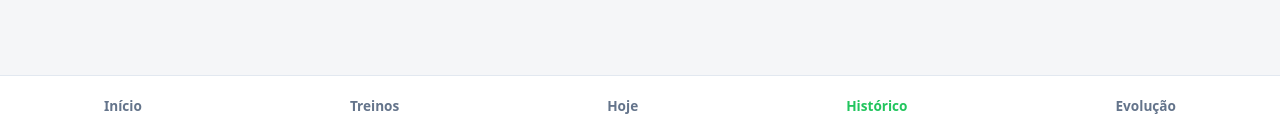
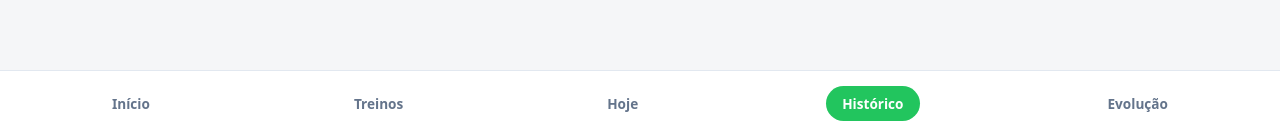
Before and after one commit to AlexandreMFeitosa/smart-fit-fut, a React (Vite) app: page /historico in a window 1280 px wide. Shown: the part 665-797 px from the top of the page. Built offline with nearby package versions, Linux system fonts and the light colour scheme; no server answers; the database is empty.

Commit message:
atualizacao - Efeito pirula no MENU e divisao de dist/

```diff
--- a/src/App.tsx
+++ b/src/App.tsx
@@ -1,20 +1,25 @@
+import { lazy, Suspense } from "react";
 import { BrowserRouter, Routes, Route } from "react-router-dom";
 
-import Dashboard from "./pages/Dashboard";
-import Workouts from "./pages/Workouts";
-import WorkoutToday from "./pages/WorkoutToday";
-import WorkoutExecution from "./pages/WorkoutExecution";
 import Menu from "./pages/Menu";
-import { WorkoutHistory } from "./pages/WorkoutHistory";
-import { AddWorkout } from "./pages/AddWorkout";
-import { EditWorkout } from "./pages/EditWorkout";
-import { WorkoutProgress } from "./pages/WorkoutProgress";
+
+// Usando lazy() para carregar as páginas apenas quando necessário
+const Dashboard = lazy(() => import("./pages/Dashboard"));
+const Workouts = lazy(() => import("./pages/Workouts"));
+const WorkoutToday = lazy(() => import("./pages/WorkoutToday"));
+const WorkoutExecution = lazy(() => import("./pages/WorkoutExecution"));
+const WorkoutHistory = lazy(() => import("./pages/WorkoutHistory").then(module => ({ default: module.WorkoutHistory })));
+const AddWorkout = lazy(() => import("./pages/AddWorkout").then(module => ({ default: module.AddWorkout })));
+const EditWorkout = lazy(() => import("./pages/EditWorkout").then(module => ({ default: module.EditWorkout })));
+const WorkoutProgress = lazy(() => import("./pages/WorkoutProgress").then(module => ({ default: module.WorkoutProgress })));
 
 function App() {
   return (
     <BrowserRouter>
-      {/* CONTEÚDO DAS PÁGINAS */}
       <main className="page-content">
+        {/* O Suspense é obrigatório ao usar lazy loading.
+            O fallback é o que aparece na tela enquanto o arquivo da página é baixado. */}
+        <Suspense fallback={<div style={{ padding: '20px', textAlign: 'center' }}>Carregando...</div>}>
           <Routes>
             {/* DASHBOARD */}
             <Route path="/" element={<Dashboard />} />
@@ -32,9 +37,10 @@ function App() {
             <Route path="/adicionar-treino" element={<AddWorkout />} />
             <Route path="/edit-workout/:id" element={<EditWorkout />} />
           </Routes>
+        </Suspense>
       </main>
 
-      {/* MENU FIXO */}
+      {/* MENU FIXO - Mantemos fora do Suspense para ele nunca sumir da tela */}
       <Menu />
     </BrowserRouter>
   );
--- a/src/pages/Menu.module.css
+++ b/src/pages/Menu.module.css
@@ -3,40 +3,54 @@
   bottom: 0;
   left: 0;
   right: 0;
-
-  height: 60px;
+  height: 65px;
   background: #ffffff;
-
   display: flex;
   justify-content: space-around;
   align-items: center;
-
   border-top: 1px solid #e2e8f0;
   z-index: 1000;
-
+  padding: 0 10px;
   padding-bottom: env(safe-area-inset-bottom);
 }
 
+/* Estilo base para todos os links */
 .link {
   text-decoration: none;
   color: #64748b;
   font-size: 0.85rem;
   font-weight: 600;
 
+  /* Centralização do texto */
   display: flex;
-  flex-direction: column;
   align-items: center;
-  gap: 4px;
+  justify-content: center;
+
+  /* Espaçamento interno para criar o formato da pílula */
+  padding: 8px 16px;
+
+  /* Bordas totalmente arredondadas */
+  border-radius: 100px;
+
+  /* Transição suave para a cor e fundo */
+  transition: all 0.3s ease;
 }
 
+/* Estilo específico para quando estiver ativo (Pílula) */
 .active {
+
+  /* Cores de destaque (ajuste para a cor que desejar) */
+  background-color: #22c55e; /* Verde do seu projeto atual */
+  color: #ffffff;            /* Texto branco para contraste */
+
+  /* Se o seu ambiente não suportar 'composes',
+     copie as propriedades de .link aqui para garantir */
   text-decoration: none;
-  color: #22c55e;
   font-size: 0.85rem;
   font-weight: 700;
-
   display: flex;
-  flex-direction: column;
   align-items: center;
-  gap: 4px;
+  justify-content: center;
+  padding: 8px 16px;
+  border-radius: 100px;
 }
```
Lines whose indentation alone changed are shown as unchanged.
